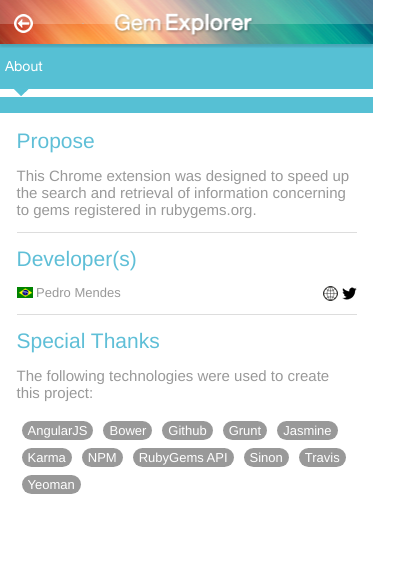
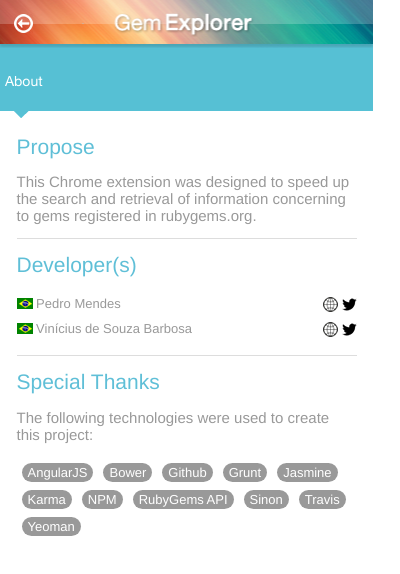
Before and after one commit to pedrolopesme/gemexplorer, a browser extension: page app/popup.html at #/about in a window 400 px wide. Drawn offline with Linux system fonts and the light colour scheme; some icons are missing.

Commit message:
Adding new developer into about page

```diff
--- a/app/styles/about.css
+++ b/app/styles/about.css
@@ -42,6 +42,7 @@
 
 .developers li {
 	font-size: 13px;
+	padding: 5px 0;
 }
 
 .developers li img {
--- a/app/styles/general.css
+++ b/app/styles/general.css
@@ -75,7 +75,7 @@
 .sub-header {
 	background: #56C0D4;
 	color: #fff;
-	padding: 10px 5px 12px 5px;
+	padding: 25px 5px 11px;
 	font-size: 14px;
 	height: 16px;
 	overflow: hidden;
@@ -85,9 +85,9 @@
 }
 
 .sub-header.arrow {
-	padding-bottom: 39px;
+	padding-bottom: 30px;
 	background-repeat: no-repeat;
-	background-position: 0px 40px;
+	background-position: 0 62px;
 }
 
 .sub-header.arrow.center {
--- a/app/styles/show.css
+++ b/app/styles/show.css
@@ -5,8 +5,8 @@
 }
 
 #show .sub-header.arrow {
-	padding-bottom: 54px;
-	background-position: 0px 64px;
+	padding-bottom: 39px;
+	background-position: 0px 81px;
 }
 
 #show .gemName {
--- a/app/views/about.html
+++ b/app/views/about.html
@@ -32,6 +32,15 @@
             <a target="_blank" href="http://www.twitter.com/pedrolopesme"> <img src="/imgs/icons/twitter.jpg" class="flag"/> </a>
           </span>
         </li>
+        <li>
+          <img src="/imgs/icons/flag_br.jpg" class="flag"/>
+          Vinícius de Souza Barbosa
+
+          <span class="social">
+            <a target="_blank" href="https://github.com/vinivsb"> <img src="/imgs/icons/globe_mini.jpg" class="flag"/> </a>
+            <a target="_blank" href="https://twitter.com/vinisb_"> <img src="/imgs/icons/twitter.jpg" class="flag"/> </a>
+          </span>
+        </li>
       </ul>
 
     </div>
```
Also changed, not shown: app/manifest.json, dist/popup.html.
